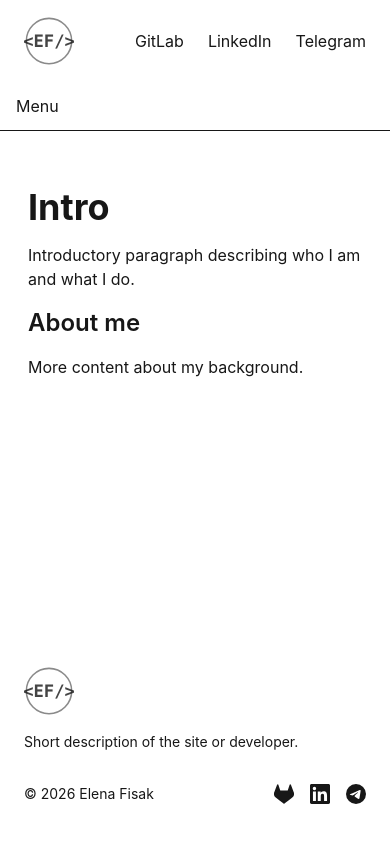
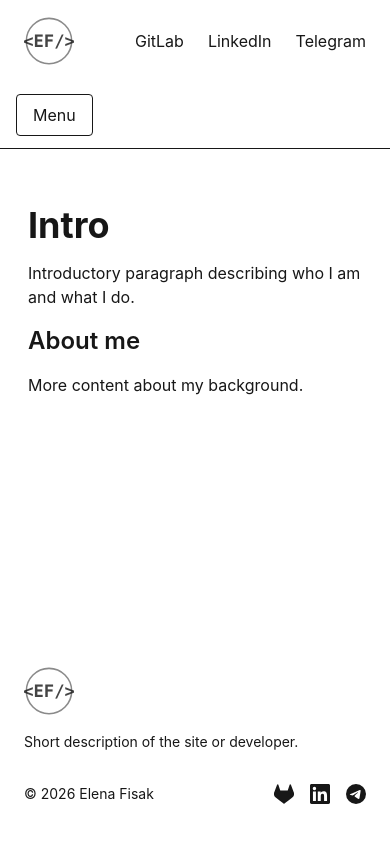
Before and after one commit to radiumfox/elenafisak.dev, a Next.js app: page / in a window 390 px wide. Built offline with nearby package versions, Linux system fonts and the light colour scheme.

Commit message:
feat: add dropdown menu for mobile devices

```diff
--- a/src/app/layout.tsx
+++ b/src/app/layout.tsx
@@ -3,6 +3,7 @@ import type { ReactNode } from 'react';
 import { HeaderBase } from '@/components/HeaderBase';
 import { SidebarBase } from '@/components/SidebarBase';
 import { FooterBase } from '@/components/FooterBase';
+import { MenuDropdown } from '@/components/MenuDropdown';
 import { NAV_LINKS, SOCIAL_LINKS } from '@/lib/router/routes';
 import { COPYRIGHT } from '@/lib/copyrights/copyright';
 import { Logo } from '@/components/icons/Logo';
@@ -14,9 +15,7 @@ export default function RootLayout({ children }: { children: ReactNode }) {
         <div className="flex min-h-screen flex-col">
           <HeaderBase logo={<Logo/>} links={SOCIAL_LINKS} />
 
-          <div className="sticky top-16 z-30 border-b px-4 py-3 lg:hidden">
-            <button>Menu</button>
-          </div>
+          <MenuDropdown links={NAV_LINKS} />
 
           <div className="px-6">
             <div className="relative mx-auto max-w-[1440px] py-10 lg:flex lg:flex-row">
--- /dev/null
+++ b/src/components/MenuDropdown/MenuDropdown.tsx
@@ -0,0 +1,48 @@
+'use client';
+
+import { useState } from 'react';
+import Link from 'next/link';
+import type { RouteLink } from '@/lib/router/routes';
+
+interface MenuDropdownProps {
+  links: RouteLink[];
+}
+
+export function MenuDropdown({ links }: MenuDropdownProps) {
+  const [open, setOpen] = useState(false);
+
+  return (
+    <div className="sticky top-16 z-30 border-b px-4 py-3 lg:hidden">
+      <button
+        type="button"
+        onClick={() => setOpen((prev) => !prev)}
+        className="rounded border px-4 py-2 transition-colors hover:border-current cursor-pointer"
+        aria-expanded={open}
+      >
+        Menu
+      </button>
+
+      <div
+        className={`grid transition-[grid-template-rows] duration-300 ease-out ${
+          open ? 'grid-rows-[1fr]' : 'grid-rows-[0fr]'
+        }`}
+      >
+        <div className="overflow-hidden">
+          <ul className="flex flex-col gap-1 pt-3">
+            {links.map((link) => (
+              <li key={link.label}>
+                <Link
+                  href={link.href ?? '/'}
+                  onClick={() => setOpen(false)}
+                  className="block rounded px-2 py-2 transition-colors hover:bg-black/5 dark:hover:bg-white/10"
+                >
+                  {link.label}
+                </Link>
+              </li>
+            ))}
+          </ul>
+        </div>
+      </div>
+    </div>
+  );
+}
--- /dev/null
+++ b/src/components/MenuDropdown/index.ts
@@ -0,0 +1 @@
+export { MenuDropdown } from './MenuDropdown';
```
